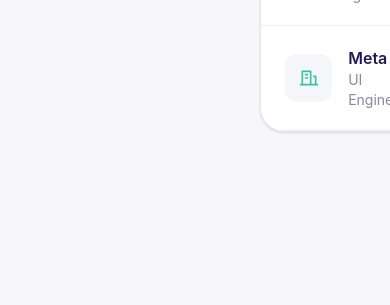
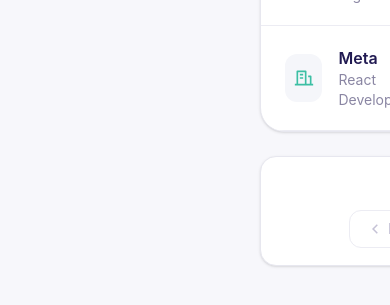
Before and after one commit to MohdNaqeem/TrackHire, a React (Vite) app: page /dashboard/applications in a window 390 px wide. Shown: the part 999-1304 px from the top of the page. Before the commit the page ends 1187 px from the top, so only its background shows below. Built offline with nearby package versions, Linux system fonts and the light colour scheme.

Commit message:
build pagination for table

```diff
--- a/src/components/Applications/Pagination.jsx
+++ b/src/components/Applications/Pagination.jsx
@@ -0,0 +1,104 @@
+import {
+  RiArrowLeftSLine,
+  RiArrowRightSLine,
+} from "react-icons/ri";
+
+const Pagination = ({
+  currentPage,
+  setCurrentPage,
+  totalPages,
+  totalItems,
+  itemsPerPage,
+}) => {
+  // Previous Button
+  const handlePrevious = () => {
+    if (currentPage > 1) {
+      setCurrentPage(currentPage - 1);
+    }
+  };
+
+  // Next Button
+  const handleNext = () => {
+    if (currentPage < totalPages) {
+      setCurrentPage(currentPage + 1);
+    }
+  };
+
+  // Showing Records
+  const startItem = (currentPage - 1) * itemsPerPage + 1;
+
+  const endItem = Math.min(
+    currentPage * itemsPerPage,
+    totalItems
+  );
+
+  return (
+    <section className="mt-6 flex flex-col items-center justify-between gap-4 rounded-2xl border border-[#E7E7EF] bg-white px-6 py-4 shadow-sm sm:flex-row">
+      {/* Left */}
+      <p className="text-sm text-[#8A86A3]">
+        Showing{" "}
+        <span className="font-semibold text-[#211A52]">
+          {startItem}-{endItem}
+        </span>{" "}
+        of{" "}
+        <span className="font-semibold text-[#211A52]">
+          {totalItems}
+        </span>{" "}
+        applications
+      </p>
+
+      {/* Right */}
+      <div className="flex items-center gap-2">
+        {/* Previous */}
+        <button
+          onClick={handlePrevious}
+          disabled={currentPage === 1}
+          className={`flex items-center gap-1 rounded-xl border px-4 py-2 text-sm font-medium transition-all duration-300 ${
+            currentPage === 1
+              ? "cursor-not-allowed border-[#ECECF3] text-[#C5C2D6]"
+              : "border-[#E7E7EF] text-[#5F5B80] hover:border-[#3CBFA4] hover:text-[#3CBFA4]"
+          }`}
+        >
+          <RiArrowLeftSLine size={18} />
+          Previous
+        </button>
+
+        {/* Page Numbers */}
+        {Array.from(
+          { length: totalPages },
+          (_, index) => (
+            <button
+              key={index}
+              onClick={() =>
+                setCurrentPage(index + 1)
+              }
+              className={`h-10 w-10 rounded-xl font-semibold transition-all duration-300 ${
+                currentPage === index + 1
+                  ? "bg-[#3CBFA4] text-white"
+                  : "border border-[#E7E7EF] text-[#5F5B80] hover:border-[#3CBFA4] hover:text-[#3CBFA4]"
+              }`}
+            >
+              {index + 1}
+            </button>
+          )
+        )}
+
+        {/* Next */}
+        <button
+          onClick={handleNext}
+          disabled={currentPage === totalPages}
+          className={`flex items-center gap-1 rounded-xl border px-4 py-2 text-sm font-medium transition-all duration-300 ${
+            currentPage === totalPages
+              ? "cursor-not-allowed border-[#ECECF3] text-[#C5C2D6]"
+              : "border-[#E7E7EF] text-[#5F5B80] hover:border-[#3CBFA4] hover:text-[#3CBFA4]"
+          }`}
+        >
+          Next
+          <RiArrowRightSLine size={18} />
+        </button>
+      </div>
+    </section>
+  );
+};
+
+export default Pagination;
--- a/src/data/applicationsData.js
+++ b/src/data/applicationsData.js
@@ -4,7 +4,7 @@ export const applicationsData = [
     company: "Google",
     position: "Frontend Developer",
     status: "Interview",
-    appliedDate: "28 Jul 2026",
+    appliedDate: "2026-08-01",
     location: "Bangalore",
   },
   {
@@ -12,31 +12,191 @@ export const applicationsData = [
     company: "Microsoft",
     position: "React Developer",
     status: "Applied",
-    appliedDate: "26 Jul 2026",
+    appliedDate: "2026-07-30",
     location: "Hyderabad",
   },
   {
     id: 3,
     company: "Amazon",
     position: "Software Engineer",
-    status: "Rejected",
-    appliedDate: "24 Jul 2026",
+    status: "Offer",
+    appliedDate: "2026-07-28",
     location: "Chennai",
   },
   {
     id: 4,
     company: "Adobe",
     position: "Frontend Engineer",
-    status: "Offer",
-    appliedDate: "20 Jul 2026",
-    location: "Pune",
+    status: "Rejected",
+    appliedDate: "2026-07-25",
+    location: "Noida",
   },
   {
     id: 5,
     company: "Meta",
-    position: "UI Engineer",
+    position: "React Developer",
     status: "Interview",
-    appliedDate: "18 Jul 2026",
+    appliedDate: "2026-07-24",
+    location: "Bangalore",
+  },
+  {
+    id: 6,
+    company: "Netflix",
+    position: "UI Developer",
+    status: "Applied",
+    appliedDate: "2026-07-22",
     location: "Remote",
   },
+  {
+    id: 7,
+    company: "Oracle",
+    position: "Frontend Developer",
+    status: "Applied",
+    appliedDate: "2026-07-20",
+    location: "Pune",
+  },
+  {
+    id: 8,
+    company: "IBM",
+    position: "Software Engineer",
+    status: "Rejected",
+    appliedDate: "2026-07-18",
+    location: "Mumbai",
+  },
+  {
+    id: 9,
+    company: "Salesforce",
+    position: "React Developer",
+    status: "Interview",
+    appliedDate: "2026-07-16",
+    location: "Hyderabad",
+  },
+  {
+    id: 10,
+    company: "Uber",
+    position: "Frontend Engineer",
+    status: "Offer",
+    appliedDate: "2026-07-14",
+    location: "Bangalore",
+  },
+  {
+    id: 11,
+    company: "PayPal",
+    position: "UI Engineer",
+    status: "Applied",
+    appliedDate: "2026-07-12",
+    location: "Chennai",
+  },
+  {
+    id: 12,
+    company: "Swiggy",
+    position: "Frontend Developer",
+    status: "Interview",
+    appliedDate: "2026-07-10",
+    location: "Bangalore",
+  },
+  {
+    id: 13,
+    company: "Zomato",
+    position: "React Developer",
+    status: "Rejected",
+    appliedDate: "2026-07-08",
+    location: "Gurgaon",
+  },
+  {
+    id: 14,
+    company: "Flipkart",
+    position: "Software Engineer",
+    status: "Applied",
+    appliedDate: "2026-07-06",
+    location: "Bangalore",
+  },
+  {
+    id: 15,
+    company: "PhonePe",
+    position: "Frontend Engineer",
+    status: "Offer",
+    appliedDate: "2026-07-04",
+    location: "Bangalore",
+  },
+  {
+    id: 16,
+    company: "Infosys",
+    position: "Frontend Developer",
+    status: "Applied",
+    appliedDate: "2026-07-02",
+    location: "Pune",
+  },
+  {
+    id: 17,
+    company: "TCS",
+    position: "React Developer",
+    status: "Interview",
+    appliedDate: "2026-06-30",
+    location: "Mumbai",
+  },
+  {
+    id: 18,
+    company: "Wipro",
+    position: "Software Engineer",
+    status: "Rejected",
+    appliedDate: "2026-06-28",
+    location: "Hyderabad",
+  },
+  {
+    id: 19,
+    company: "Accenture",
+    position: "Frontend Engineer",
+    status: "Applied",
+    appliedDate: "2026-06-26",
+    location: "Bangalore",
+  },
+  {
+    id: 20,
+    company: "Capgemini",
+    position: "UI Developer",
+    status: "Interview",
+    appliedDate: "2026-06-24",
+    location: "Pune",
+  },
+  {
+    id: 21,
+    company: "Cognizant",
+    position: "React Developer",
+    status: "Offer",
+    appliedDate: "2026-06-22",
+    location: "Chennai",
+  },
+  {
+    id: 22,
+    company: "Zoho",
+    position: "Frontend Developer",
+    status: "Applied",
+    appliedDate: "2026-06-20",
+    location: "Chennai",
+  },
+  {
+    id: 23,
+    company: "Freshworks",
+    position: "Software Engineer",
+    status: "Interview",
+    appliedDate: "2026-06-18",
+    location: "Chennai",
+  },
+  {
+    id: 24,
+    company: "Razorpay",
+    position: "Frontend Engineer",
+    status: "Applied",
+    appliedDate: "2026-06-16",
+    location: "Bangalore",
+  },
+  {
+    id: 25,
+    company: "Meesho",
+    position: "React Developer",
+    status: "Rejected",
+    appliedDate: "2026-06-14",
+    location: "Bangalore",
+  },
 ];
--- a/src/docs/02-knowledge-check.md
+++ b/src/docs/02-knowledge-check.md
@@ -480,3 +480,15 @@ Each application has the same structure. Instead of repeating the markup for eve
 ### Answer
 
 The search value is shared between the SearchBar and the ApplicationsTable. Since multiple components need access to the same state, I lifted it to their closest common parent, Applications.jsx. The SearchBar becomes a controlled component that receives its value and onChange handler through props.
+
+---
+
+### Question 7
+
+**Explain the complete flow of your Applications page.**
+
+### Answer
+
+The Applications page follows a parent-child architecture where Applications.jsx is the single source of truth. It stores the search term, selected status, and sort option using useState. The application data is processed inside useMemo, where I first create a copy of the original array, then apply search, status filtering, and sorting. I used useMemo so these calculations only run when the search term, status, or sort option changes. The processed data is stored in filteredApplications and passed to ApplicationsTable as props. The toolbar receives the state and setter functions and forwards them to the SearchBar, StatusFilter, and SortDropdown. When the user interacts with any of these controls, the state updates, React re-renders the component, useMemo recalculates the data if needed, and the table automatically displays the updated results. This keeps the page modular, reusable, and follows React's one-way data flow.
+
+---
--- a/src/pages/Applications/Applications.jsx
+++ b/src/pages/Applications/Applications.jsx
@@ -5,6 +5,7 @@ import ApplicationsToolbar from "../../components/Applications/ApplicationsToolb
 import ApplicationsTable from "../../components/Applications/ApplicationsTable";
 
 import { applicationsData } from "../../data/applicationsData";
+import Pagination from "../../components/Applications/Pagination";
 
 const Applications = () => {
   // Search State
@@ -15,6 +16,10 @@ const Applications = () => {
 
   // Sort State
   const [sortBy, setSortBy] = useState("Newest");
+
+  // Pagination page
+  const [currentPage, setCurrentPage] = useState(1);
+  const itemsPerPage = 5;
 
   // Search + Filter + Sort
   const filteredApplications = useMemo(() => {
@@ -27,17 +32,14 @@ const Applications = () => {
           application.company
             .toLowerCase()
             .includes(searchTerm.toLowerCase()) ||
-          application.position
-            .toLowerCase()
-            .includes(searchTerm.toLowerCase())
+          application.position.toLowerCase().includes(searchTerm.toLowerCase()),
       );
     }
 
     // Status Filter
     if (selectedStatus !== "All Status") {
       filtered = filtered.filter(
-        (application) =>
-          application.status === selectedStatus
+        (application) => application.status === selectedStatus,
       );
     }
 
@@ -48,15 +50,11 @@ const Applications = () => {
         break;
 
       case "Company (A-Z)":
-        filtered.sort((a, b) =>
-          a.company.localeCompare(b.company)
-        );
+        filtered.sort((a, b) => a.company.localeCompare(b.company));
         break;
 
       case "Company (Z-A)":
-        filtered.sort((a, b) =>
-          b.company.localeCompare(a.company)
-        );
+        filtered.sort((a, b) => b.company.localeCompare(a.company));
         break;
 
       default:
@@ -65,6 +63,14 @@ const Applications = () => {
 
     return filtered;
   }, [searchTerm, selectedStatus, sortBy]);
+
+  // Pagination
+  const totalPages = Math.ceil(filteredApplications.length / itemsPerPage);
+
+  const startIndex = (currentPage - 1) * itemsPerPage;
+  const endIndex = startIndex + itemsPerPage;
+
+  const currentApplications = filteredApplications.slice(startIndex, endIndex);
 
   return (
     <section className="p-6">
@@ -79,8 +85,14 @@ const Applications = () => {
         setSortBy={setSortBy}
       />
 
-      <ApplicationsTable
-        applications={filteredApplications}
+      <ApplicationsTable applications={currentApplications} />
+
+      <Pagination
+        currentPage={currentPage}
+        setCurrentPage={setCurrentPage}
+        totalPages={totalPages}
+        totalItems={filteredApplications.length}
+        itemsPerPage={itemsPerPage}
       />
     </section>
   );
```
Also changed, not shown: src/components/Applications/applicationsData.js (deleted).
